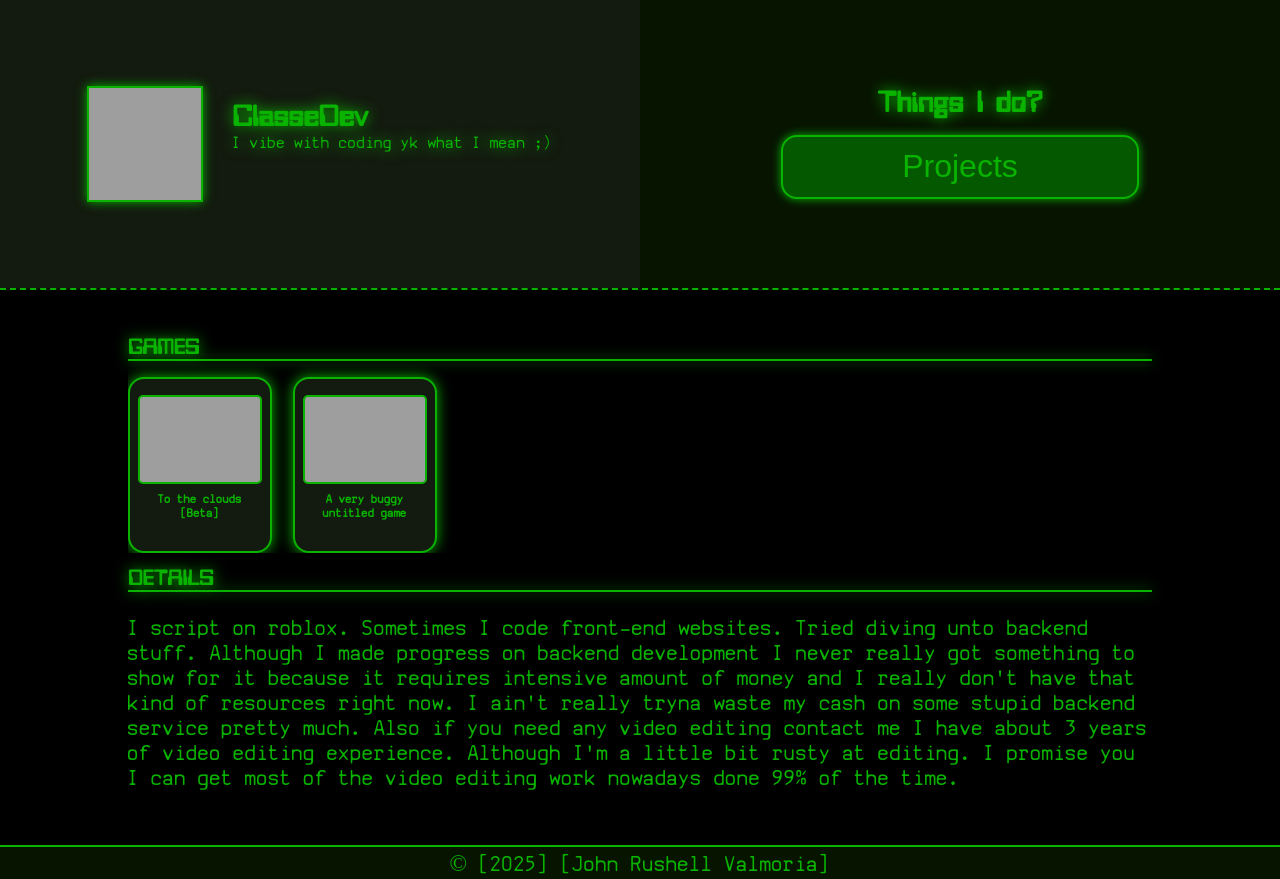
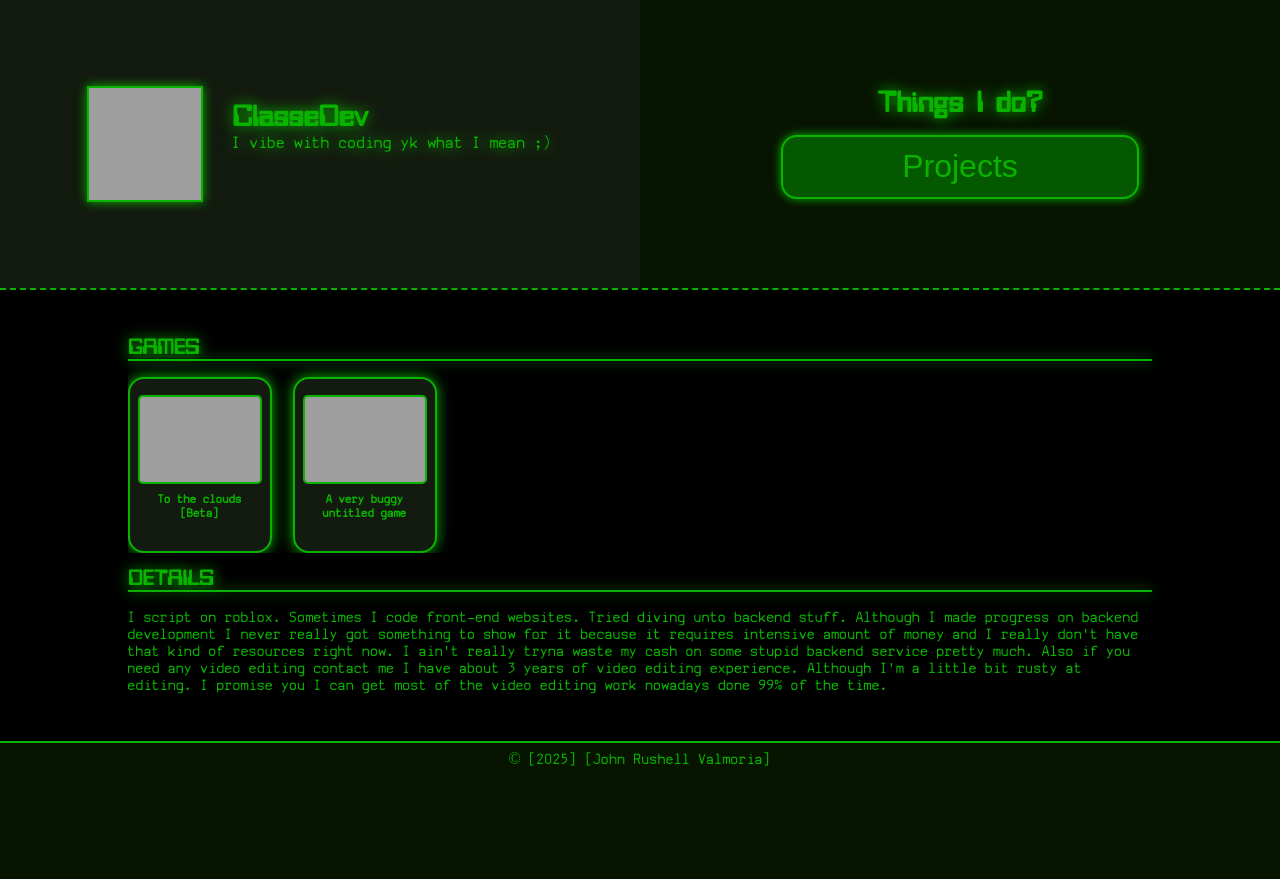
Before and after one commit to Banacount/roblox-portfolio-qpc43, a plain HTML site: page index.html in a window 1280 px wide. After the commit the page ends 800 px from the top, so only its background shows below. Drawn offline with Linux system fonts and the light colour scheme; grey boxes are pictures that could not be loaded.

Commit message:
Update main.css

```diff
--- a/styles/main.css
+++ b/styles/main.css
@@ -17,7 +17,7 @@ body {
 
 p {
   font-family: 'basicmanual';
-  font-size: 1.45rem;
+  font-size: 1rem;
   color: var(--color-pallet-1);
 }
 
```
